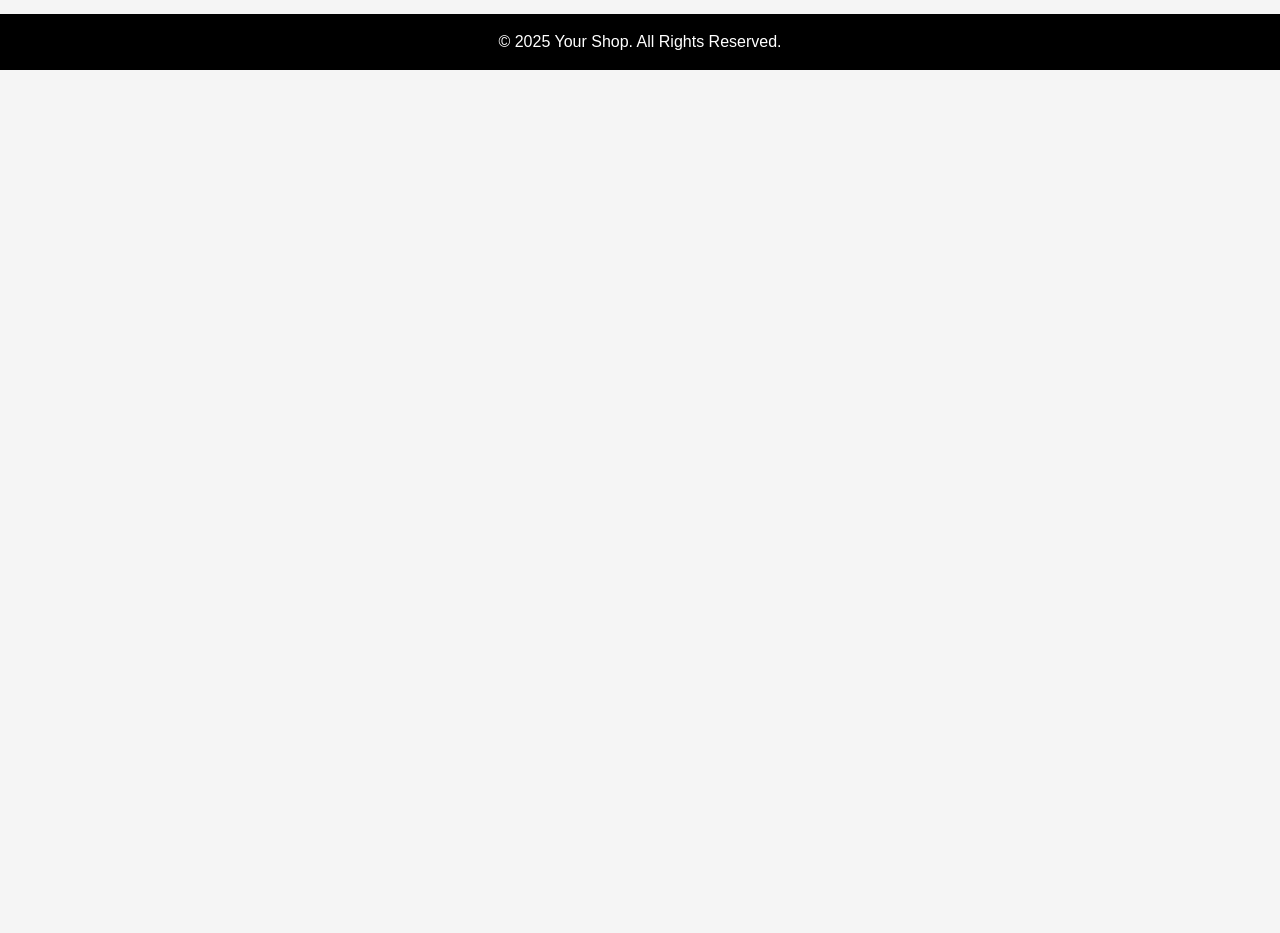
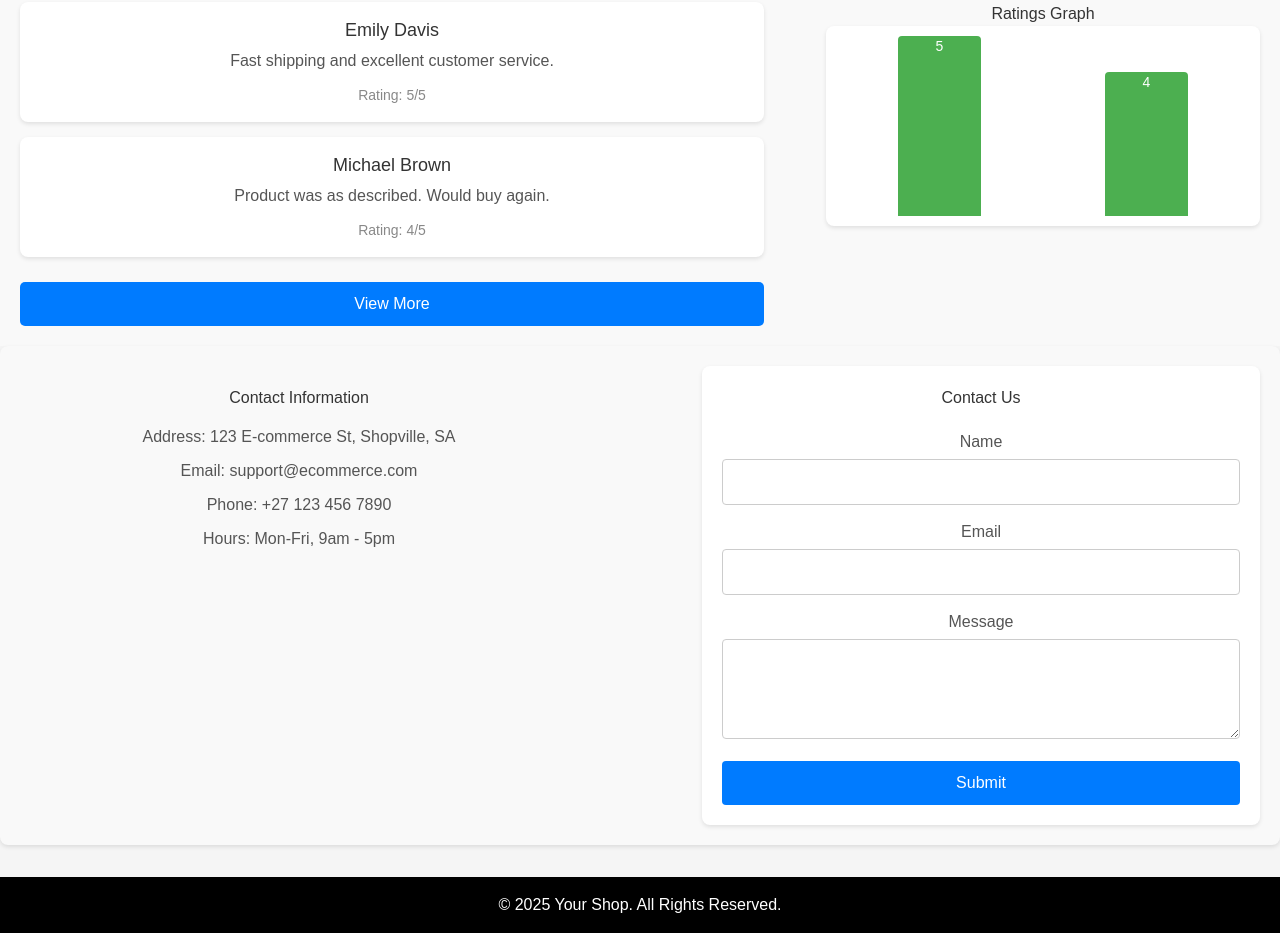
Before and after one commit to Tumiegh/e-commerce, a React (Create React App) app in the folder iconnect/: page / in a window 1280 px wide. Shown: the part 760-1693 px from the top of the page. Before the commit the page ends 830 px from the top, so only its background shows below. Built offline with nearby package versions, Linux system fonts and the light colour scheme.

Commit message:
reviews and contact

```diff
--- a/iconnect/src/App.js
+++ b/iconnect/src/App.js
@@ -3,6 +3,8 @@ import Navbar from './components/Navbar';
 import HeroSection from './components/HeroSection';
 import About from './components/About';
 import ProductList from './components/ProductList';
+import Reviews from './components/Reviews';
+import ContactForm from './components/ContactForm';
 import Footer from './components/Footer';
 import './App.css';
 
@@ -13,6 +15,8 @@ function App() {
       <HeroSection />
       <About />
       <ProductList />
+      <Reviews />
+      <ContactForm />
       <Footer />
     </div>
   );
--- /dev/null
+++ b/iconnect/src/components/ContactForm.css
@@ -0,0 +1,74 @@
+.contact-section {
+    display: flex;
+    justify-content: space-between;
+    padding: 20px;
+    background-color: #f9f9f9;
+    border-radius: 8px;
+    box-shadow: 0 2px 4px rgba(0, 0, 0, 0.1);
+}
+
+.contact-info {
+    width: 45%;
+    padding: 20px;
+}
+
+.contact-info h2 {
+    margin-bottom: 15px;
+    color: #333;
+}
+
+.contact-info p {
+    margin: 10px 0;
+    color: #555;
+}
+
+.contact-form-container {
+    width: 45%;
+    padding: 20px;
+    background-color: #fff;
+    border-radius: 8px;
+    box-shadow: 0 2px 4px rgba(0, 0, 0, 0.1);
+}
+
+.contact-form-container h2 {
+    text-align: center;
+    margin-bottom: 20px;
+    color: #333;
+}
+
+.form-group {
+    margin-bottom: 15px;
+}
+
+.form-group label {
+    display: block;
+    margin-bottom: 5px;
+    color: #555;
+}
+
+.form-group input,
+.form-group textarea {
+    width: 100%;
+    padding: 10px;
+    border: 1px solid #ccc;
+    border-radius: 4px;
+}
+
+.form-group textarea {
+    height: 100px;
+    resize: vertical;
+}
+
+button {
+    width: 100%;
+    padding: 10px;
+    background-color: #007bff;
+    color: white;
+    border: none;
+    border-radius: 4px;
+    cursor: pointer;
+}
+
+button:hover {
+    background-color: #0056b3;
+}
--- /dev/null
+++ b/iconnect/src/components/ContactForm.js
@@ -0,0 +1,72 @@
+import React, { useState } from 'react';
+import './ContactForm.css';
+
+function ContactForm() {
+  const [formData, setFormData] = useState({
+    name: '',
+    email: '',
+    message: '',
+  });
+
+  const handleChange = (e) => {
+    setFormData({ ...formData, [e.target.name]: e.target.value });
+  };
+
+  const handleSubmit = (e) => {
+    e.preventDefault();
+    alert('Form submitted successfully!');
+    setFormData({ name: '', email: '', message: '' });
+  };
+
+  return (
+    <div className="contact-section">
+      <div className="contact-info">
+        <h2>Contact Information</h2>
+        <p>Address: 123 E-commerce St, Shopville, SA</p>
+        <p>Email: support@ecommerce.com</p>
+        <p>Phone: +27 123 456 7890</p>
+        <p>Hours: Mon-Fri, 9am - 5pm</p>
+      </div>
+      <div className="contact-form-container">
+        <h2>Contact Us</h2>
+        <form onSubmit={handleSubmit}>
+          <div className="form-group">
+            <label htmlFor="name">Name</label>
+            <input
+              type="text"
+              id="name"
+              name="name"
+              value={formData.name}
+              onChange={handleChange}
+              required
+            />
+          </div>
+          <div className="form-group">
+            <label htmlFor="email">Email</label>
+            <input
+              type="email"
+              id="email"
+              name="email"
+              value={formData.email}
+              onChange={handleChange}
+              required
+            />
+          </div>
+          <div className="form-group">
+            <label htmlFor="message">Message</label>
+            <textarea
+              id="message"
+              name="message"
+              value={formData.message}
+              onChange={handleChange}
+              required
+            ></textarea>
+          </div>
+          <button type="submit">Submit</button>
+        </form>
+      </div>
+    </div>
+  );
+}
+
+export default ContactForm;
--- /dev/null
+++ b/iconnect/src/components/Reviews.css
@@ -0,0 +1,74 @@
+.reviews-container {
+    display: flex;
+    justify-content: space-between;
+    padding: 20px;
+    background-color: #f9f9f9;
+}
+
+.reviews-list {
+    width: 60%;
+}
+
+.review-item {
+    background-color: #fff;
+    padding: 15px;
+    margin-bottom: 15px;
+    border-radius: 8px;
+    box-shadow: 0 2px 4px rgba(0, 0, 0, 0.1);
+}
+
+.review-item h3 {
+    margin: 0 0 5px 0;
+    font-size: 18px;
+}
+
+.review-item p {
+    margin: 0 0 10px 0;
+    font-size: 16px;
+    color: #555;
+}
+
+.review-item .rating {
+    font-size: 14px;
+    color: #888;
+}
+
+.ratings-graph {
+    width: 35%;
+    text-align: center;
+}
+
+.ratings-graph .graph {
+    display: flex;
+    justify-content: space-around;
+    align-items: flex-end;
+    height: 200px;
+    background-color: #fff;
+    padding: 10px;
+    border-radius: 8px;
+    box-shadow: 0 2px 4px rgba(0, 0, 0, 0.1);
+}
+
+.ratings-graph .graph-bar {
+    width: 20%;
+    background-color: #4caf50;
+    text-align: center;
+    color: #fff;
+    font-size: 14px;
+    border-radius: 4px 4px 0 0;
+}
+
+.view-more-btn {
+    background-color: #007bff;
+    color: white;
+    border: none;
+    padding: 10px 20px;
+    margin-top: 10px;
+    border-radius: 5px;
+    cursor: pointer;
+    font-size: 16px;
+}
+
+.view-more-btn:hover {
+    background-color: #0056b3;
+}
--- /dev/null
+++ b/iconnect/src/components/Reviews.js
@@ -0,0 +1,44 @@
+import React, { useState } from 'react';
+import './Reviews.css';
+
+function Reviews() {
+  const [showAll, setShowAll] = useState(false);
+
+  const reviews = [
+    { name: 'Emily Davis', comment: 'Fast shipping and excellent customer service.', rating: 5 },
+    { name: 'Michael Brown', comment: 'Product was as described. Would buy again.', rating: 4 },
+    // Add more reviews as needed
+  ];
+
+  // Limit the number of reviews shown initially
+  const reviewsToShow = showAll ? reviews : reviews.slice(0, 4);
+
+  return (
+    <div className="reviews-container">
+      <div className="reviews-list">
+        {reviewsToShow.map((review, index) => (
+          <div key={index} className="review-item">
+            <h3>{review.name}</h3>
+            <p>{review.comment}</p>
+            <span className="rating">Rating: {review.rating}/5</span>
+          </div>
+        ))}
+        <button onClick={() => setShowAll(!showAll)} className="view-more-btn">
+          {showAll ? 'View Less' : 'View More'}
+        </button>
+      </div>
+      <div className="ratings-graph">
+        <h3>Ratings Graph</h3>
+        <div className="graph">
+          {reviews.map((review, index) => (
+            <div key={index} className="graph-bar" style={{ height: `${review.rating * 20}%` }}>
+              {review.rating}
+            </div>
+          ))}
+        </div>
+      </div>
+    </div>
+  );
+}
+
+export default Reviews;
```
